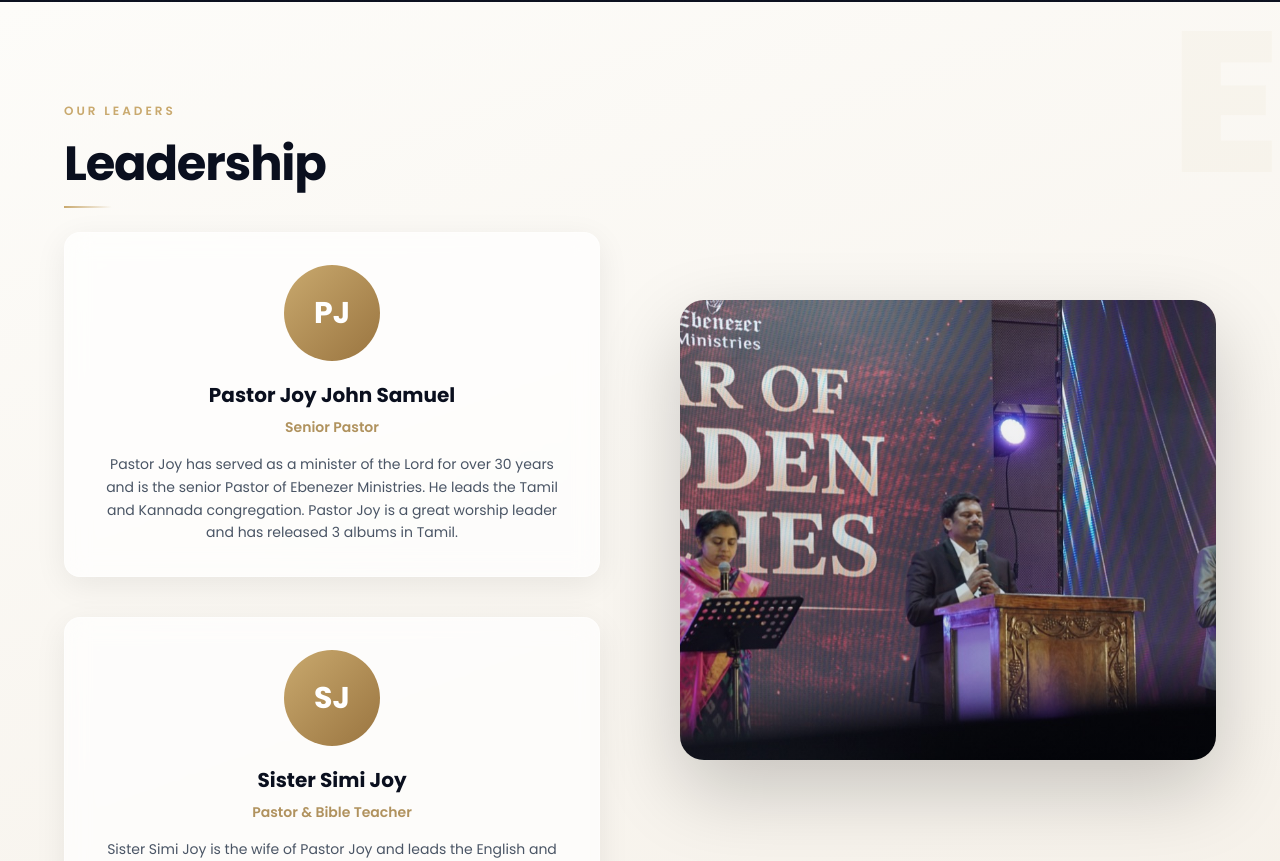
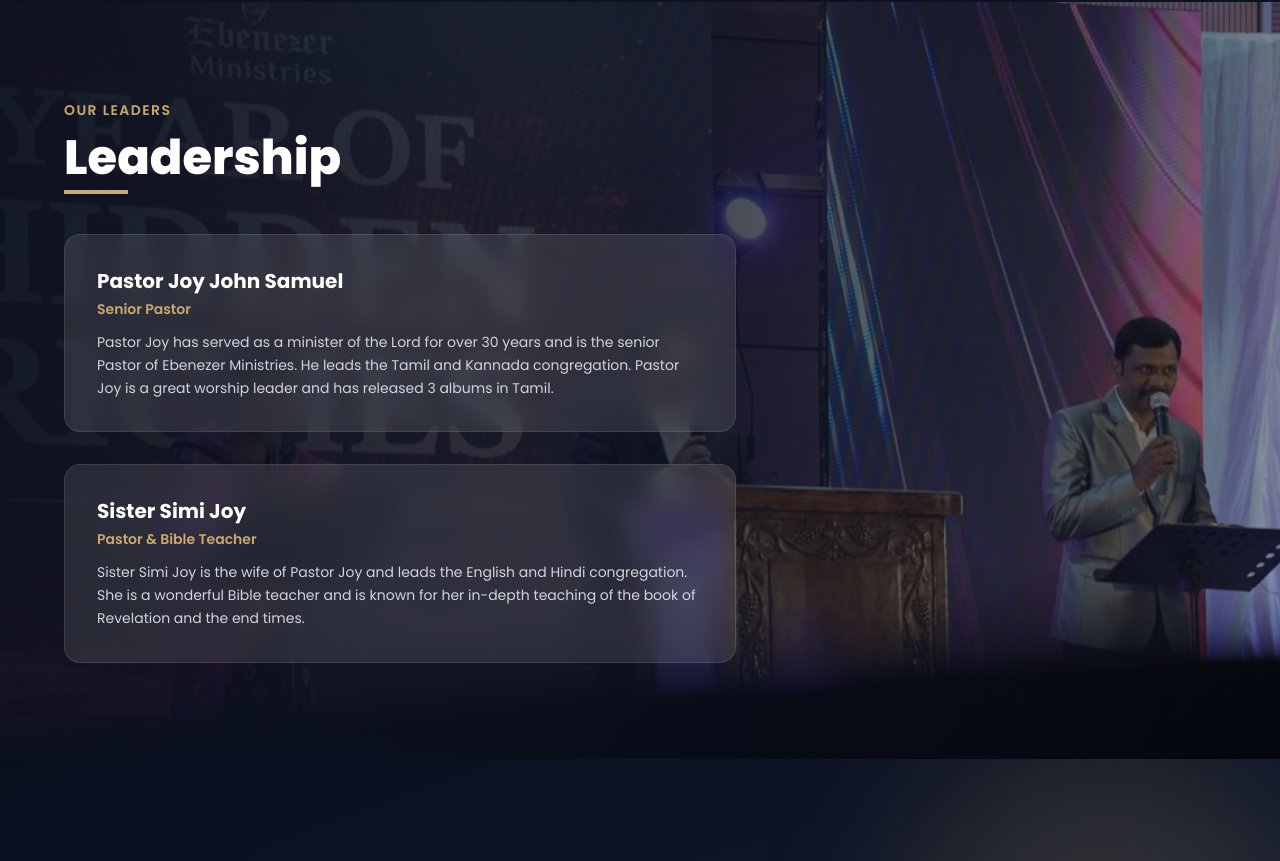
Before and after one commit to sujithtofficial/EFPH, a Next.js app: page /about in a window 1280 px wide. Shown: the part 418-1279 px from the top of the page. Built offline with nearby package versions, Linux system fonts and the light colour scheme.

Commit message:
Remove Church subtitle, revert welcome text, redesign leadership, fix banners

```diff
--- a/app/about/page.tsx
+++ b/app/about/page.tsx
@@ -70,66 +70,53 @@ export default function AboutPage() {
       </section>
 
       {/* ── Leadership ───────────────────────────────────────────── */}
-      <section className="section-pad bg-cream-gradient relative overflow-hidden">
-        <div className="absolute top-0 right-0 text-[200px] font-black text-[#c9a96e]/5 leading-none select-none pointer-events-none">E</div>
-        <div className="max-w-7xl mx-auto grid lg:grid-cols-2 gap-20 items-center relative z-10">
-          <motion.div
-            initial={{ opacity: 0, x: -50 }}
-            whileInView={{ opacity: 1, x: 0 }}
-            viewport={{ once: true }}
-            transition={{ duration: 0.8 }}
-          >
-            <span className="eyebrow">Our Leaders</span>
-            <h2 className="section-title mt-3">Leadership</h2>
-            <div className="gold-bar" />
+      <section className="relative overflow-hidden">
+        {/* Full-width background image with overlay */}
+        <div className="absolute inset-0">
+          <Image src={ASSETS.aboutImage2} alt="Ebenezer Ministries Leadership" fill className="object-cover" sizes="100vw" />
+          <div className="absolute inset-0 bg-gradient-to-r from-[#0a0f1e]/95 via-[#0a0f1e]/80 to-[#0a0f1e]/40" />
+        </div>
 
-          <div className="grid gap-10">
+        <div className="relative z-10 max-w-7xl mx-auto px-4 md:px-8 lg:px-16 py-24">
           <motion.div
             initial={{ opacity: 0, y: 30 }}
             whileInView={{ opacity: 1, y: 0 }}
             viewport={{ once: true }}
+            transition={{ duration: 0.8 }}
+            className="max-w-2xl"
+          >
+            <span className="text-[#c9a96e] font-semibold tracking-widest uppercase text-sm">Our Leaders</span>
+            <h2 className="text-4xl md:text-5xl font-extrabold text-white mt-3 mb-2">Leadership</h2>
+            <div className="w-16 h-1 bg-[#c9a96e] mb-10" />
+
+            <div className="space-y-8">
+              <motion.div
+                initial={{ opacity: 0, x: -30 }}
+                whileInView={{ opacity: 1, x: 0 }}
+                viewport={{ once: true }}
                 transition={{ duration: 0.6 }}
-              className="card-glass p-8 rounded-2xl text-center"
+                className="bg-white/10 backdrop-blur-md border border-white/10 rounded-2xl p-6 md:p-8"
               >
-              <div className="w-24 h-24 mx-auto rounded-full bg-gradient-to-br from-[#c9a96e] to-[#9a7540] flex items-center justify-center mb-5">
-                <span className="text-white text-3xl font-bold">PJ</span>
-              </div>
-              <h3 className="text-[#0a0f1e] font-bold text-xl mb-2">Pastor Joy John Samuel</h3>
-              <p className="text-[#b0925e] text-sm font-semibold mb-4">Senior Pastor</p>
-              <p className="text-gray-600 text-sm leading-relaxed">
+                <h3 className="text-white font-bold text-xl mb-1">Pastor Joy John Samuel</h3>
+                <p className="text-[#c9a96e] text-sm font-semibold mb-3">Senior Pastor</p>
+                <p className="text-gray-300 text-sm leading-relaxed">
                   Pastor Joy has served as a minister of the Lord for over 30 years and is the senior Pastor of Ebenezer Ministries. He leads the Tamil and Kannada congregation. Pastor Joy is a great worship leader and has released 3 albums in Tamil.
                 </p>
               </motion.div>
 
               <motion.div
-              initial={{ opacity: 0, y: 30 }}
-              whileInView={{ opacity: 1, y: 0 }}
+                initial={{ opacity: 0, x: -30 }}
+                whileInView={{ opacity: 1, x: 0 }}
                 viewport={{ once: true }}
                 transition={{ duration: 0.6, delay: 0.15 }}
-              className="card-glass p-8 rounded-2xl text-center"
+                className="bg-white/10 backdrop-blur-md border border-white/10 rounded-2xl p-6 md:p-8"
               >
-              <div className="w-24 h-24 mx-auto rounded-full bg-gradient-to-br from-[#c9a96e] to-[#9a7540] flex items-center justify-center mb-5">
-                <span className="text-white text-3xl font-bold">SJ</span>
-              </div>
-              <h3 className="text-[#0a0f1e] font-bold text-xl mb-2">Sister Simi Joy</h3>
-              <p className="text-[#b0925e] text-sm font-semibold mb-4">Pastor &amp; Bible Teacher</p>
-              <p className="text-gray-600 text-sm leading-relaxed">
+                <h3 className="text-white font-bold text-xl mb-1">Sister Simi Joy</h3>
+                <p className="text-[#c9a96e] text-sm font-semibold mb-3">Pastor &amp; Bible Teacher</p>
+                <p className="text-gray-300 text-sm leading-relaxed">
                   Sister Simi Joy is the wife of Pastor Joy and leads the English and Hindi congregation. She is a wonderful Bible teacher and is known for her in-depth teaching of the book of Revelation and the end times.
                 </p>
               </motion.div>
-          </div>
-          </motion.div>
-
-          <motion.div
-            initial={{ opacity: 0, x: 50 }}
-            whileInView={{ opacity: 1, x: 0 }}
-            viewport={{ once: true }}
-            transition={{ duration: 0.8 }}
-            className="relative h-[460px]"
-          >
-            <div className="absolute inset-0 rounded-3xl overflow-hidden shadow-[0_30px_80px_rgba(0,0,0,0.2)]">
-              <Image src={ASSETS.aboutImage2} alt="Church family" fill className="object-cover" sizes="(max-width: 1024px) 100vw, 50vw" />
-              <div className="absolute inset-0 bg-gradient-to-t from-[#0a0f1e]/20 to-transparent" />
             </div>
           </motion.div>
         </div>
--- a/app/page.tsx
+++ b/app/page.tsx
@@ -100,7 +100,7 @@ export default function HomePage() {
             </motion.h1>
 
             <motion.p variants={fadeUp} className="text-gray-300/90 text-lg md:text-xl leading-relaxed mb-2 max-w-xl font-light">
-              We are a Christ centered ministry
+              We are a Christ centered church
             </motion.p>
 
             <motion.p variants={fadeUp} className="text-gray-300/90 text-lg md:text-xl leading-relaxed mb-10 max-w-xl font-light">
@@ -172,7 +172,7 @@ export default function HomePage() {
               We at Ebenezer Ministries welcome you to attend our life changing worship, listen to the mysteries of the word of God and fellowship with saints.
             </p>
             <p className="text-gray-600 leading-relaxed mb-8 text-[15px]">
-              We are more like a family. We come together on Sundays to worship and celebrate Jesus. We explore the mysteries of His word to help people connect their lives to God and also help people connect their lives to <strong>CHRIST</strong>.
+              We as a church are more like a family. We come together on Sundays to worship and celebrate Jesus. We explore the mysteries of His word to help people connect their lives to God and also help people connect their lives to <strong>CHRIST</strong>.
             </p>
             <div className="flex flex-wrap gap-4">
               <Link href="/about" className="btn-gold">Learn More <ArrowRight size={16} /></Link>
--- a/components/Footer.tsx
+++ b/components/Footer.tsx
@@ -41,7 +41,6 @@ export default function Footer() {
               </div>
               <div>
                 <span className="text-white font-bold text-sm block leading-tight">{CHURCH.shortName}</span>
-                <span className="text-[#b0925e] text-xs tracking-widest uppercase">Church</span>
               </div>
             </div>
             <p className="text-sm text-gray-400 leading-relaxed mb-6">
--- a/components/Navbar.tsx
+++ b/components/Navbar.tsx
@@ -52,9 +52,6 @@ export default function Navbar() {
           <div className="hidden sm:block">
             <span className="text-white font-bold text-sm leading-tight block">
               {CHURCH.shortName}
-            </span>
-            <span className="text-[#b0925e] text-xs font-medium tracking-widest uppercase leading-tight">
-              Church
             </span>
           </div>
         </Link>
--- a/lib/assets.ts
+++ b/lib/assets.ts
@@ -133,10 +133,10 @@ export const ASSETS = {
   galleryBanner: "/images/stock/gallery-banner.jpg",
 
   /* ─── Give / Offering ─────────────────────────────────────────────── */
-  giveBanner: "/images/general/DSC02445.jpg",
+  giveBanner: "/images/newyear/DSC01165.jpg",
 
   /* ─── Contact ─────────────────────────────────────────────────────── */
-  contactBanner: "/images/stock/contact-banner.jpg",
+  contactBanner: "/images/general/DSC02432.jpg",
 
   /* ─── YouTube channel ────────────────────────────────────────────── */
   youtubeChannelId: "UC3c9fhwTB3Wg2JvfcXZKoUw",
```
Lines whose indentation alone changed are shown as unchanged.
